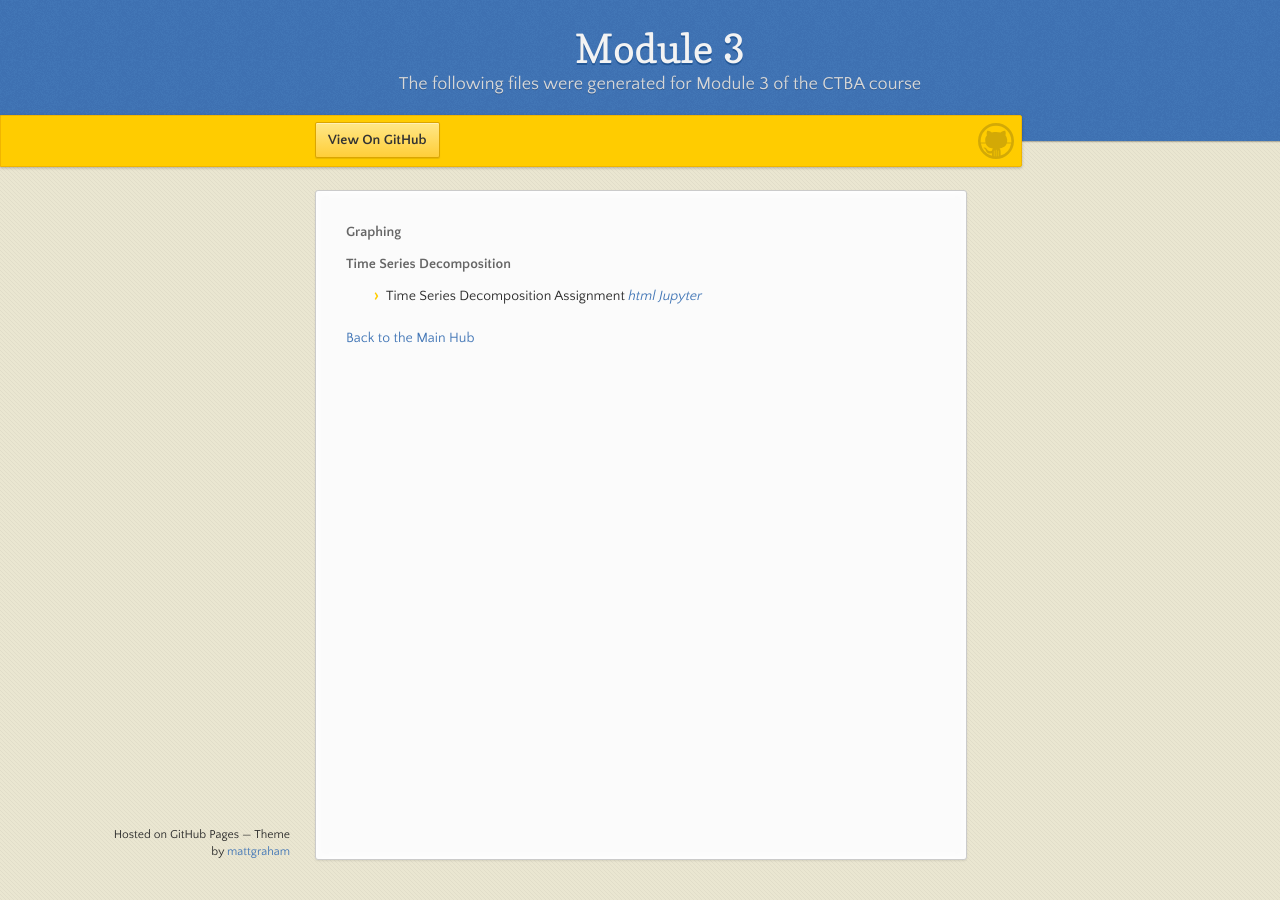
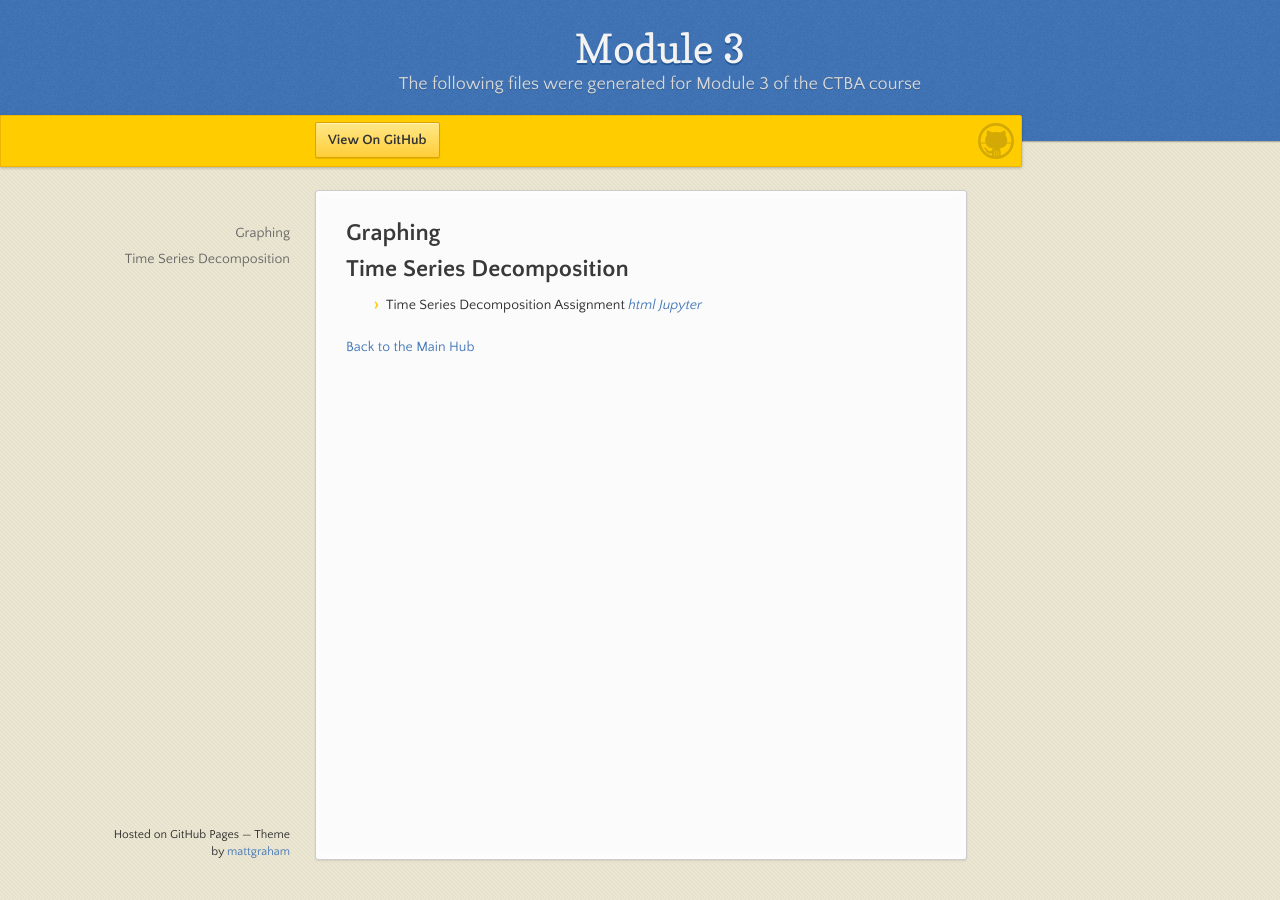
Before and after one commit to jksmith01/jksmith01.github.io, a Jekyll site: the page built from Module3/index.md, in a window 1280 px wide. Built offline with Jekyll 4.4.1, drawn with Linux system fonts in a browser that asks for light colours; our own code applies the rules of GitHub Pages for plain Markdown files.

Commit message:
Update index.md

```diff
--- a/Module3/index.md
+++ b/Module3/index.md
@@ -2,10 +2,10 @@
 title: Module 3
 description: The following files were generated for Module 3 of the CTBA course
 ---
-#### Graphing
+## Graphing
 
 
-#### Time Series Decomposition
+## Time Series Decomposition
 - Time Series Decomposition Assignment _[html](TimeSeries.html)_ _[Jupyter](TimeSeries.ipynb)_
 
 
```
